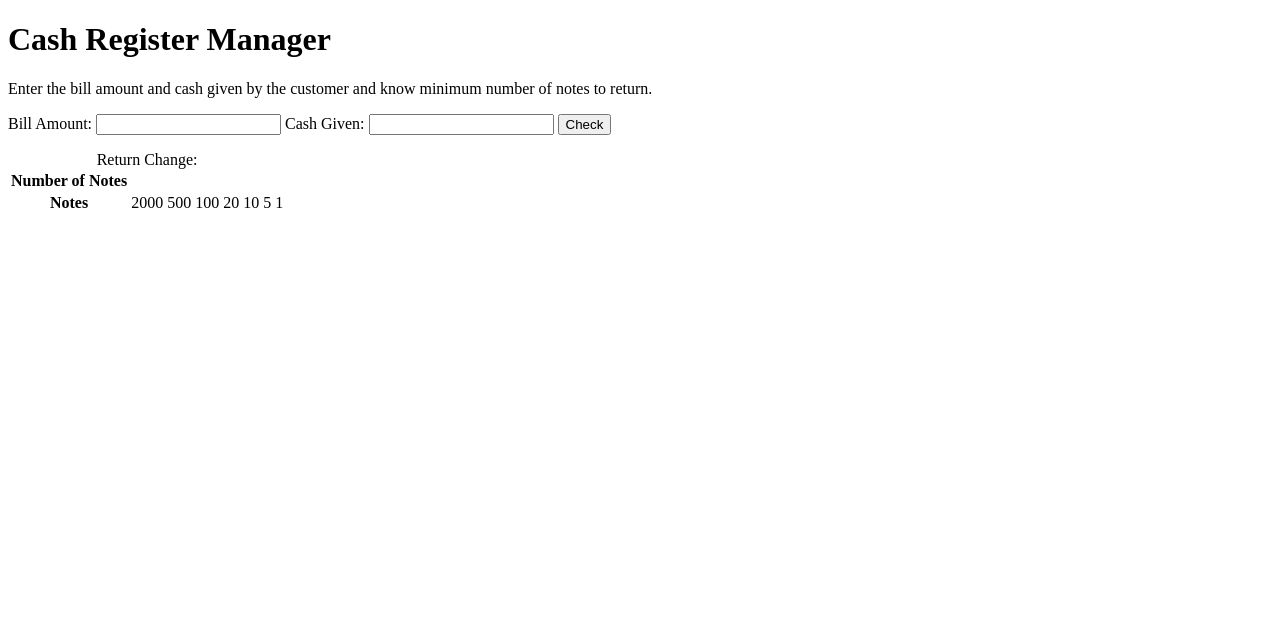
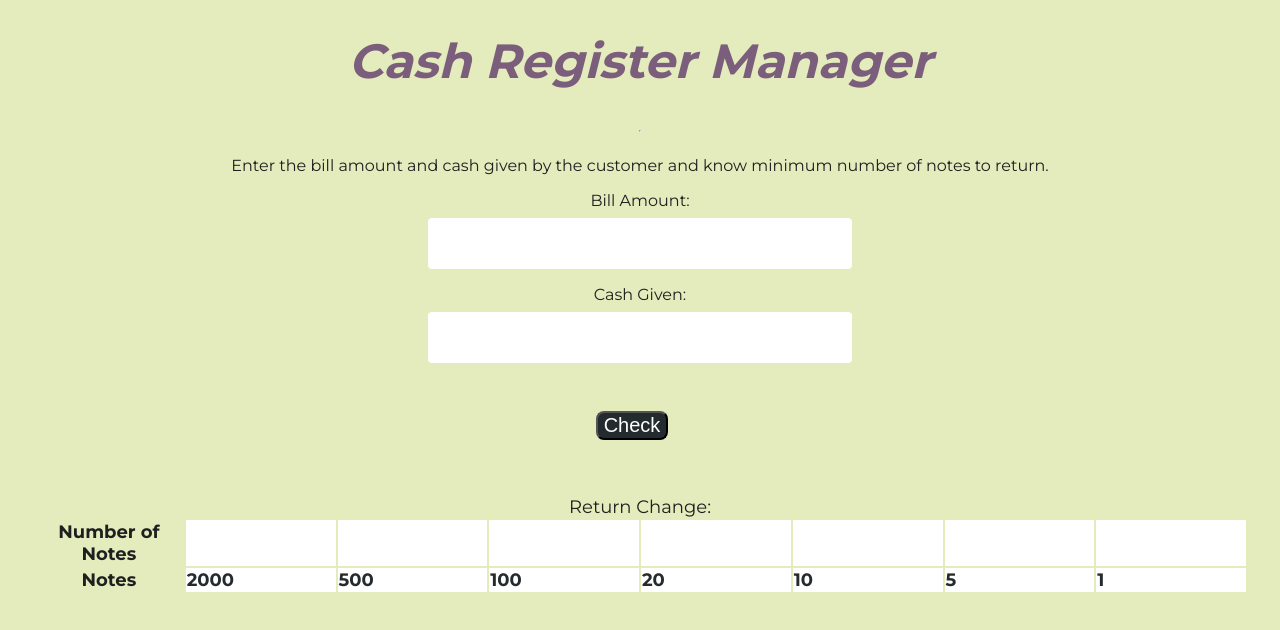
Before and after one commit to sagar455/cash-register-mark10-neogcamp, a plain HTML site: page index.html in a window 1280 px wide. Drawn offline with Linux system fonts and the light colour scheme.

Commit message:
css added

```diff
--- a/index.html
+++ b/index.html
@@ -4,7 +4,7 @@
     <meta charset="UTF-8">
     <meta http-equiv="X-UA-Compatible" content="IE=edge">
     <meta name="viewport" content="width=device-width, initial-scale=1.0">
-    <link rel="stylesheet" href="style.css">
+    <link rel="stylesheet" href="main.css">
     <script src="./index.js" defer></script>
     <title>Cash Register</title>
 
@@ -12,7 +12,8 @@
 <body>
     <div class="container">
         <h1 class="heading">Cash Register Manager</h1>
-        <p class="description">Enter the bill amount and cash given by the customer and know minimum number of notes to return.</p>
+       <hr>
+       <p class="description">Enter the bill amount and cash given by the customer and know minimum number of notes to return.</p>
     <label for="bill-amount">Bill Amount:</label>
     <input  id="bill-amount" type="number">
     <label for="cash-given">Cash Given:</label>
--- a/main.css
+++ b/main.css
@@ -1,9 +1,99 @@
-*{
+@import url('https://fonts.googleapis.com/css2?family=Montserrat:wght@400;700&display=swap');
+
+:root {
+    --primary-color: #242B2E;
 
 }
 
+body {
+          font-family: 'Montserrat', sans-serif;
+          margin: 0px;
+          background-color:rgba(167, 190, 37,0.3);
+          color: #1D201F ;
+      }
+
+.heading{
+    font-size: 3rem;
+    font-style: italic;
+    color:#7B5E7B;
+
+}
+
+#check-button{
+            background-color: var(--primary-color);
+    border-radius: 0.5rem;
+    color: white;
+    display: block;
+    max-width: 140px;
+    margin: 1rem 1rem 1rem 0rem;
+}
+
+#cash-given{
+          width: 30%;
+
+          color: #242B2E;
+          padding: 14px 20px;
+          margin: 8px 0;
+          border: none;
+          border-radius: 4px;
+          cursor: pointer;
+          font-size: 20px;
+}
+
+
+#bill-amount {
+          width: 30%;
+
+          color: #242B2E;
+          padding: 14px 20px;
+          margin: 8px 0;
+          border: none;
+          border-radius: 4px;
+          cursor: pointer;
+          font-size: 20px;
+}
+
 .container{
-    display:flex;
+    display: flex;
     flex-direction: column;
-    width: 50vw;
+
+    align-items: center;
 }
+
+.notes {
+   padding-right: 40px;
+     font-size: 20px;
+}
+
+#check-button {
+    margin-top: 5vh;
+    margin-bottom: 3vh;
+    font-size: 20px;
+}
+
+#bill-amount {
+
+    margin-bottom: 2vh;
+}
+
+#noofnotess {
+   padding-right: 20px;
+   font-size: 20px;
+}
+
+#Notes {
+    font-size: 20px;
+}
+
+.no-of-notes {
+background-color: white;
+font-weight: bold;
+color: #242B2E;
+
+}
+
+table {
+width: 95%;
+table-layout: fixed;
+font-size: large;
+}
```
